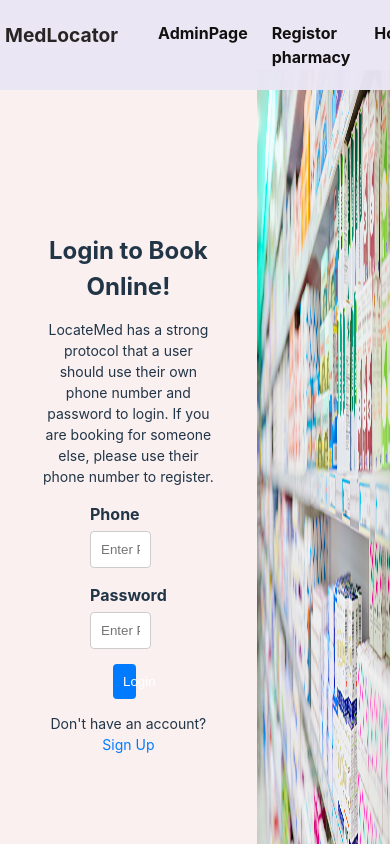
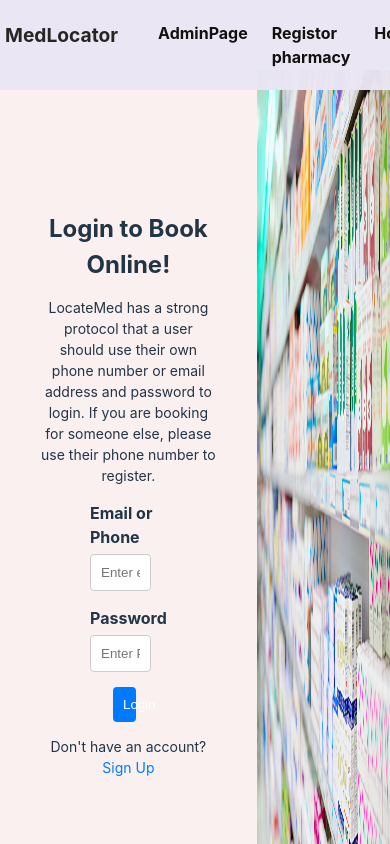
Before and after one commit to solomon-mh/fetanfews, a React (Vite) app: page /user/login in a window 390 px wide. Shown: the top 844 px of the page. Built offline with nearby package versions, Linux system fonts and the light colour scheme.

Commit message:
update login and registration forms to accept phone or email; enhance validation and error handling

```diff
--- a/src/api/auth.ts
+++ b/src/api/auth.ts
@@ -63,8 +63,8 @@ api.interceptors.response.use(
   }
 );
 
-export const login = async (data: { email: string; password: string }) => {
-  const response = await api.post("/token/", data);
+export const login = async (data: { phone_or_email: string; password: string }) => {
+  const response = await axios.post("http://localhost:8000/api/accounts/token/", data);
   const { refresh, access } = response.data;
   // Store tokens in localStorage
   localStorage.setItem("token", access);
@@ -74,7 +74,7 @@ export const login = async (data: { email: string; password: string }) => {
 
 export const userRegister = async (data:SignUpData) => {
   try {
-      const response = await api.post('/accounts/register/', data);
+      const response = await axios.post('http://localhost:8000/api/accounts/register/', data);
       return response.data;
   } catch (error) {
         throw new Error(error.response.data.message);
--- a/src/pages/AddPharmacyForm/PharmacyForm.scss
+++ b/src/pages/AddPharmacyForm/PharmacyForm.scss
@@ -29,7 +29,10 @@
       text-align: center;
       margin-bottom: 20px;
     }
-
+.error-message{
+  color:red;
+  text-align: center;
+}
     .pharmacy-form {
       display: flex;
       flex-direction: column;
--- a/src/pages/Auth/LoginPage.tsx
+++ b/src/pages/Auth/LoginPage.tsx
@@ -1,3 +1,4 @@
+/* eslint-disable @typescript-eslint/no-explicit-any */
 import React, { useState, useContext } from "react";
 import { AuthContext } from "../../contexts/AuthContext";
 import { LoginCredentials } from "../../utils/interfaces";
@@ -5,13 +6,19 @@ import { login } from "../../api/auth";
 import "./Auth.scss";
 import drugStore from "../../assets/images/drugstore.jpg";
 import { Link } from "react-router-dom";
+
 const Login: React.FC = () => {
   const [formData, setFormData] = useState<LoginCredentials>({
-    phone: "",
+    phone_or_email: "",
     password: "",
   });
   const [error, setError] = useState<string | null>(null);
+  const [fieldError, setFieldError] = useState<string | null>(null);
   const { login: loginUser } = useContext(AuthContext) || {};
+
+  // Regex for email and phone validation
+  const emailRegex = /^[^\s@]+@[^\s@]+\.[^\s@]+$/;
+  const phoneRegex = /^\d{10,15}$/;
 
   const handleChange = (e: React.ChangeEvent<HTMLInputElement>) => {
     const { name, value } = e.target;
@@ -20,9 +27,18 @@ const Login: React.FC = () => {
 
   const handleSubmit = async (e: React.FormEvent) => {
     e.preventDefault();
+
+    // Validation logic in handleSubmit
+    if (!emailRegex.test(formData.phone_or_email) && !phoneRegex.test(formData.phone_or_email)) {
+      setFieldError("Please enter a valid email or phone number");
+      return;
+    } else {
+      setFieldError(null);
+    }
+
     try {
       const response = await login(formData);
-      if (loginUser) loginUser(response.data.phone);
+      if (loginUser) loginUser(response.data.phone_or_email);
       // Redirect to dashboard or home page
     } catch (err: any) {
       setError(err.response?.data?.message || "Login failed");
@@ -35,21 +51,22 @@ const Login: React.FC = () => {
         <h2>Login to Book Online!</h2>
         <p>
           LocateMed has a strong protocol that a user should use their own phone
-          number and password to login. If you are booking for someone else,
+          number or email address and password to login. If you are booking for someone else,
           please use their phone number to register.
         </p>
         {error && <p className="error">{error}</p>}
         <form onSubmit={handleSubmit}>
           <div className="form-group">
-            <label>Phone</label>
+            <label>Email or Phone</label>
             <input
               type="text"
-              name="phone"
-              placeholder="Enter Phone"
-              value={formData.phone}
+              name="phone_or_email"
+              placeholder="Enter email or phone number"
+              value={formData.phone_or_email}
               onChange={handleChange}
               required
             />
+            {fieldError && <p className="error">{fieldError}</p>}
           </div>
           <div className="form-group">
             <label>Password</label>
@@ -69,7 +86,7 @@ const Login: React.FC = () => {
         </p>
       </div>
       <div className="auth-image">
-        <img src={drugStore} alt="drugStore image" />
+        <img src={drugStore} alt="drugStore" />
       </div>
     </div>
   );
--- a/src/pages/Auth/RegisterPage.tsx
+++ b/src/pages/Auth/RegisterPage.tsx
@@ -8,7 +8,6 @@ import { formSchema } from "../../utils/validateForm";
 import { FormErrors } from "../../utils/interfaces";
 import { Link } from "react-router-dom";
 const SignUp: React.FC = () => {
-
   const [submissionMessage, setSubmissionMessage] = useState(" ");
   const {
     register,
@@ -27,14 +26,12 @@ const SignUp: React.FC = () => {
     });
 
     try {
-     const response= await userRegister(formData);
-     setSubmissionMessage(response.data.message);
+      const response = await userRegister(formData);
+      setSubmissionMessage(response.data.message);
     } catch (error) {
-      setSubmissionMessage("Error Creating user: "+error );
+      setSubmissionMessage("Error Creating user: " + error);
     }
   };
-
-
 
   const renderError = (fieldName: keyof FormErrors) => {
     return errors[fieldName] ? (
@@ -42,19 +39,20 @@ const SignUp: React.FC = () => {
     ) : null;
   };
 
-
   return (
     <div className="auth-page">
       <div className="auth-container ">
         <h2>Register to Book Online!</h2>
         <p>
-          LocateMed has a strong protocol that a user should use their own phone
-          number and password to login. If you are booking for someone else,
-          please use their phone number to register.
+          Welcome to LocateMed! To ensure a seamless and secure experience,
+          every user must register with their own **unique phone number** or
+          **email address**. Please note: If you are booking on behalf of
+          someone else, use their phone number to create the account. Ensure
+          that all information provided is accurate, as it will be used for
+          account verification and booking confirmations.
         </p>
-        {submissionMessage && (
-          <p className="error">{submissionMessage}</p>
-        )}
+
+        {submissionMessage && <p className="error">{submissionMessage}</p>}
         <form onSubmit={handleSubmit(onSubmit)} className="signup-form">
           <div className="form-group">
             <label>First Name</label>
@@ -87,10 +85,10 @@ const SignUp: React.FC = () => {
             <label>Phone</label>
             <input
               type="text"
-              {...register("phone")}
+              {...register("phone_number")}
               placeholder="E.g. 0911xxxxxx or 0703xxxxxx"
             />
-            {renderError("phone")}
+            {renderError("phone_number")}
           </div>
           <div className="form-group">
             <label>Password</label>
--- a/src/utils/interfaces.ts
+++ b/src/utils/interfaces.ts
@@ -1,5 +1,5 @@
 export interface LoginCredentials {
-  phone: string;
+  phone_or_email: string;
   password: string;
 }
 
--- a/src/utils/validateForm.ts
+++ b/src/utils/validateForm.ts
@@ -17,11 +17,13 @@ export const formSchema = z
 
     email: z.string().email({ message: "Invalid email address." }),
 
-    phone: z
+    phone_number: z
       .string()
-      .max(15, { message: "Phone number must not exceed 15 characters." })
-      .regex(/^\+?\d*$/, { message: "Phone number must contain only numbers." }),
-
+      .max(13, { message: "Phone number must not exceed 13 characters." })
+      .regex(
+        /^(?:\+2519\d{8}|\+2517\d{8}|09\d{8}|07\d{8})$/,
+        { message: "Phone number must be in a valid Ethiopian format "}
+      ),
     password: z
       .string()
       .min(8, { message: "Password must be at least 8 characters long." })
@@ -43,9 +45,11 @@ export const pharmacyFormSchema = z.object({
   phone: z
     .string()
     .nonempty("Phone number is required")
-    .max(15, { message: "Phone number must not exceed 15 characters." })
-    .regex(/^\+?\d*$/, { message: "Phone number must contain only numbers." }),
-
+    .max(13, { message: "Phone number must not exceed 13 characters." })
+    .regex(
+      /^(?:\+2519\d{8}|\+2517\d{8}|09\d{8}|07\d{8})$/,
+      { message: "Phone number must be in a valid Ethiopian format "}
+    ),
   email: z.string().email("Invalid email").nonempty("Email is required"),
   website: z.string().url("Invalid URL").optional().or(z.literal("")),
   operating_hours: z.string().nonempty("Operating hours are required"),
@@ -53,6 +57,5 @@ export const pharmacyFormSchema = z.object({
   delivery_available: z.string({
     required_error: "Please specify if delivery is available",
   }),
-  // latitude: z.number().nonnegative("Latitude is required"),
-  // longitude: z.number().nonnegative("Longitude is required"),
+
 });
```
